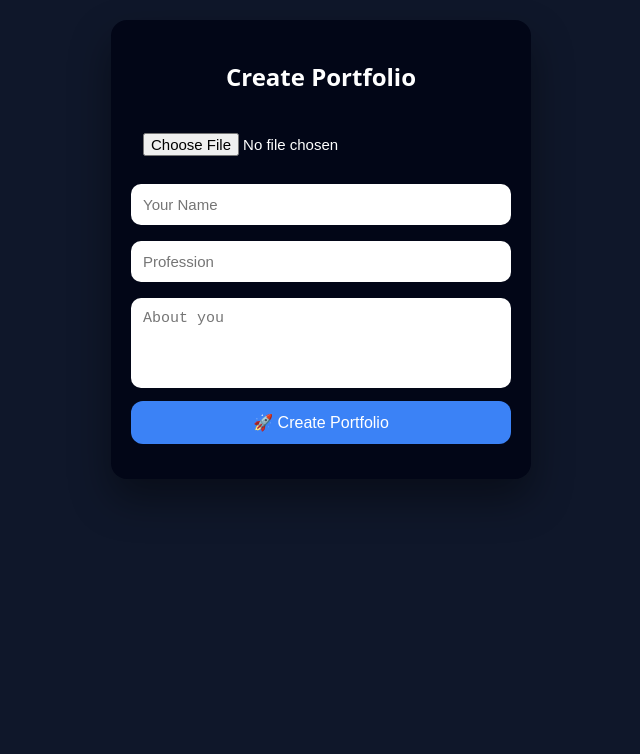
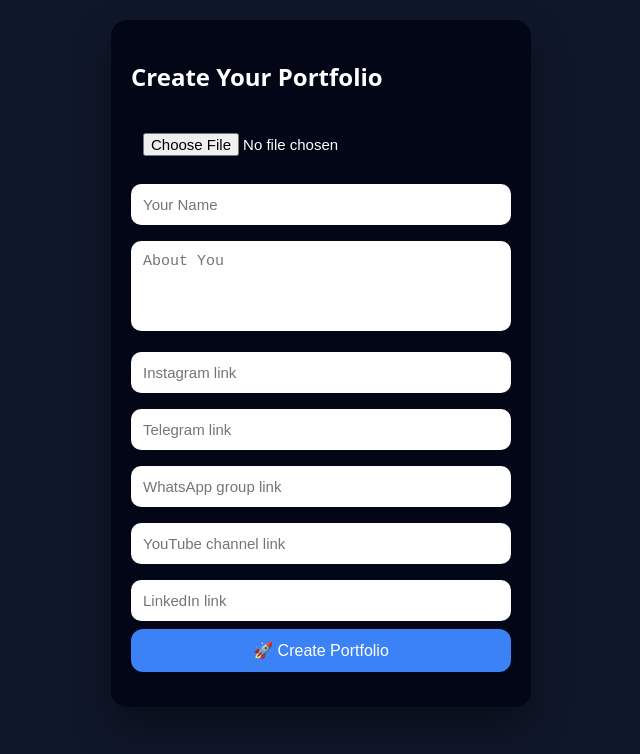
Before and after one commit to sohilcodes/portfoliomaker, a plain HTML site: page dashboard.html in a window 1280 px wide. Shown: the whole page, without its empty margins (319-959 px from the left). Drawn offline with Linux system fonts and the light colour scheme.

Commit message:
Update dashboard.html

```diff
--- a/dashboard.html
+++ b/dashboard.html
@@ -9,16 +9,21 @@
 <body>
 
 <div class="card">
-  <h2 style="text-align:center">Create Portfolio</h2>
+  <h2>Create Your Portfolio</h2>
 
   <input type="file" id="photo" accept="image/*">
   <input id="name" placeholder="Your Name">
-  <input id="profession" placeholder="Profession">
-  <textarea id="bio" placeholder="About you"></textarea>
+  <textarea id="about" placeholder="About You"></textarea>
+
+  <input id="instagram" placeholder="Instagram link">
+  <input id="telegram" placeholder="Telegram link">
+  <input id="whatsapp" placeholder="WhatsApp group link">
+  <input id="youtube" placeholder="YouTube channel link">
+  <input id="linkedin" placeholder="LinkedIn link">
 
   <button id="createBtn">🚀 Create Portfolio</button>
 
-  <div id="linkBox" style="margin-top:15px;text-align:center"></div>
+  <div id="linkBox" style="margin-top:15px"></div>
 </div>
 
 <script type="module" src="dashboard.js"></script>
```
